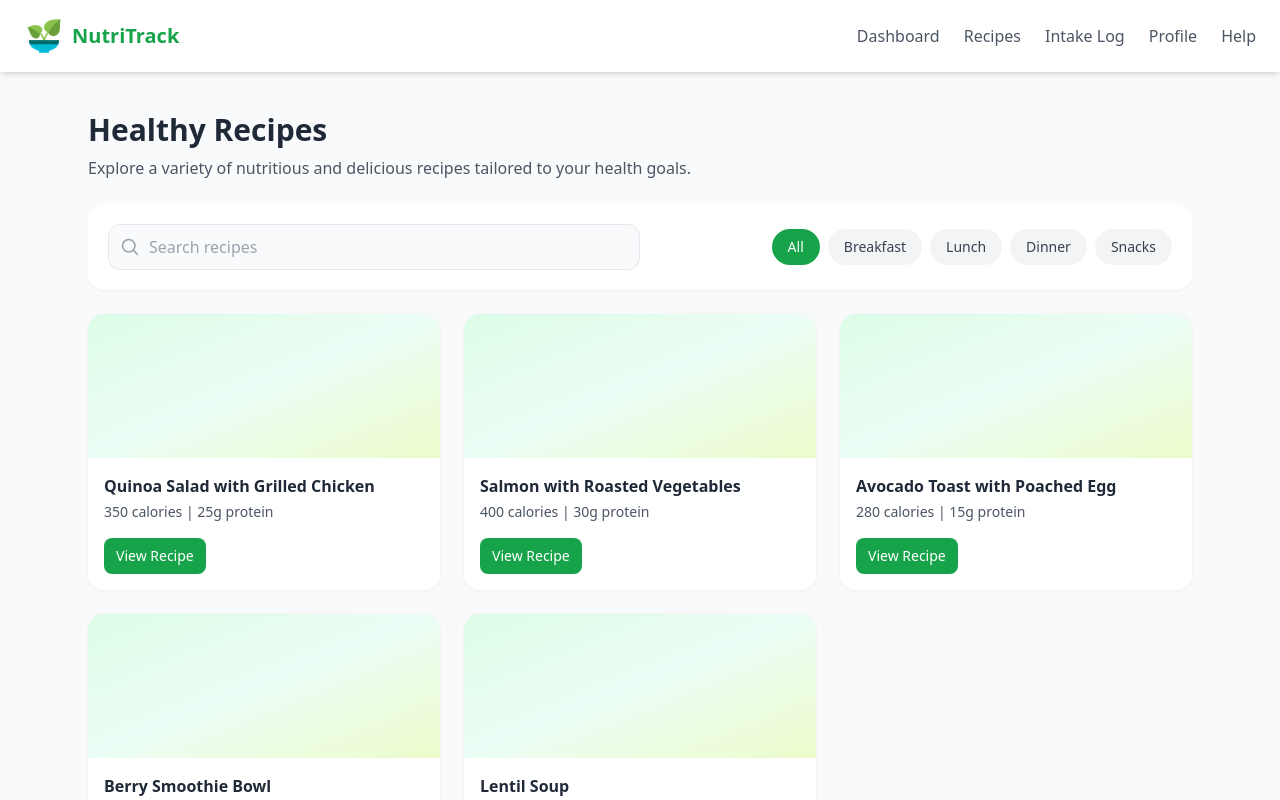
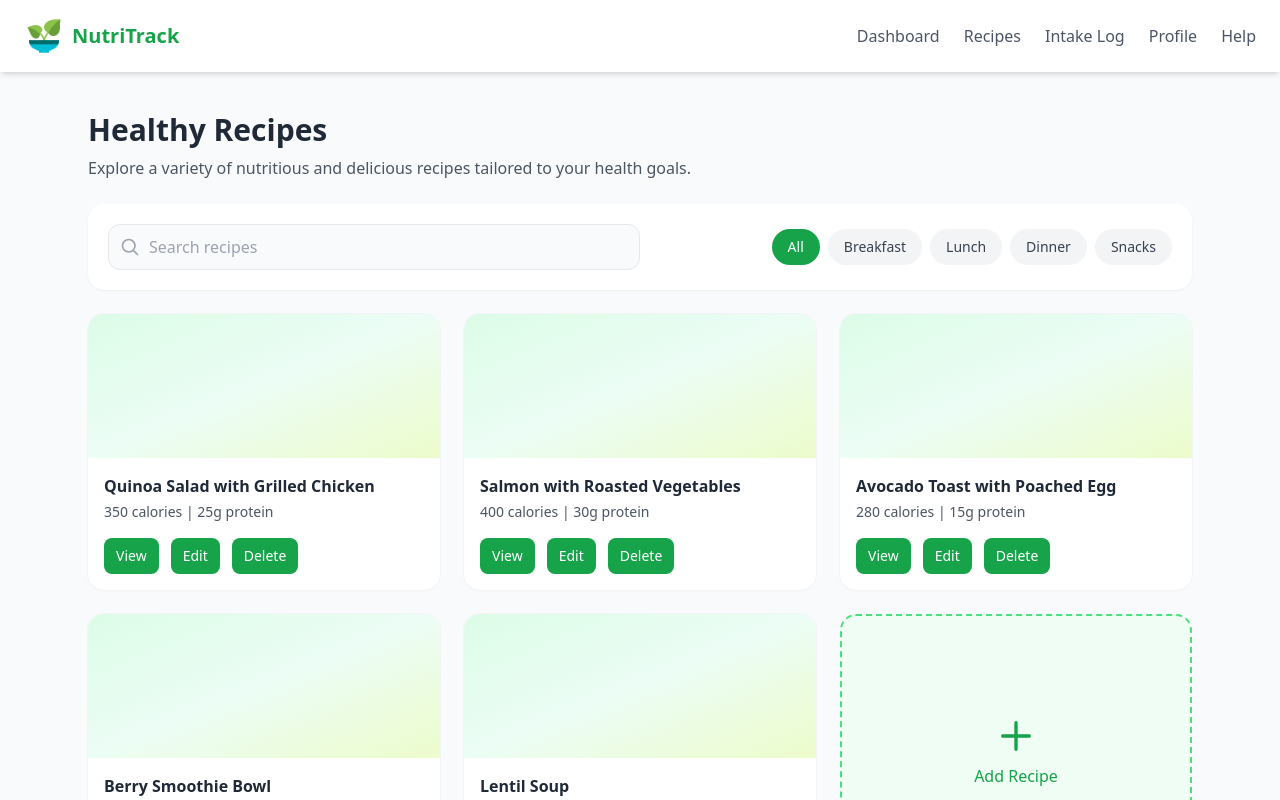
Before and after one commit to EduardoJRP/NutriTrack, a Next.js app: page /recipes in a window 1280 px wide. Shown: the top 800 px of the page. Built offline with nearby package versions, Linux system fonts and the light colour scheme.

Commit message:
update: added buttons for the edit and delete in teh recipes

```diff
--- a/app/recipes/page.tsx
+++ b/app/recipes/page.tsx
@@ -1,16 +1,16 @@
-"use client";
+'use client';
 
-import Navbar from "../components/Common/Navbar";
+import Navbar from '../components/Common/Navbar';
 
 export default function RecipesPage() {
-  const categories = ["All", "Breakfast", "Lunch", "Dinner", "Snacks"];
+  const categories = ['All', 'Breakfast', 'Lunch', 'Dinner', 'Snacks'];
 
   const recipes = [
-    { title: "Quinoa Salad with Grilled Chicken", calories: 350, protein: 25 },
-    { title: "Salmon with Roasted Vegetables", calories: 400, protein: 30 },
-    { title: "Avocado Toast with Poached Egg", calories: 280, protein: 15 },
-    { title: "Berry Smoothie Bowl", calories: 200, protein: 10 },
-    { title: "Lentil Soup", calories: 300, protein: 20 },
+    { title: 'Quinoa Salad with Grilled Chicken', calories: 350, protein: 25 },
+    { title: 'Salmon with Roasted Vegetables', calories: 400, protein: 30 },
+    { title: 'Avocado Toast with Poached Egg', calories: 280, protein: 15 },
+    { title: 'Berry Smoothie Bowl', calories: 200, protein: 10 },
+    { title: 'Lentil Soup', calories: 300, protein: 20 },
   ];
 
   return (
@@ -21,7 +21,8 @@ export default function RecipesPage() {
       <header className="mx-auto max-w-6xl px-6 pt-10 pb-6">
         <h1 className="text-2xl md:text-3xl font-bold">Healthy Recipes</h1>
         <p className="mt-2 text-gray-600">
-          Explore a variety of nutritious and delicious recipes tailored to your health goals.
+          Explore a variety of nutritious and delicious recipes tailored to your
+          health goals.
         </p>
       </header>
 
@@ -34,8 +35,19 @@ export default function RecipesPage() {
               <span className="sr-only">Search recipes</span>
               <span className="pointer-events-none absolute inset-y-0 left-3 flex items-center">
                 {/* Magnifying glass icon */}
-                <svg xmlns="http://www.w3.org/2000/svg" className="h-5 w-5 text-gray-400" viewBox="0 0 24 24" fill="none" stroke="currentColor">
-                  <path strokeWidth="2" strokeLinecap="round" strokeLinejoin="round" d="M21 21l-4.35-4.35M10.5 18a7.5 7.5 0 1 1 0-15 7.5 7.5 0 0 1 0 15z" />
+                <svg
+                  xmlns="http://www.w3.org/2000/svg"
+                  className="h-5 w-5 text-gray-400"
+                  viewBox="0 0 24 24"
+                  fill="none"
+                  stroke="currentColor"
+                >
+                  <path
+                    strokeWidth="2"
+                    strokeLinecap="round"
+                    strokeLinejoin="round"
+                    d="M21 21l-4.35-4.35M10.5 18a7.5 7.5 0 1 1 0-15 7.5 7.5 0 0 1 0 15z"
+                  />
                 </svg>
               </span>
               <input
@@ -51,11 +63,11 @@ export default function RecipesPage() {
                 <button
                   key={c}
                   className={[
-                    "rounded-full px-4 py-2 text-sm transition",
+                    'rounded-full px-4 py-2 text-sm transition',
                     i === 0
-                      ? "bg-green-600 text-white"
-                      : "bg-gray-100 text-gray-700 hover:bg-gray-200",
-                  ].join(" ")}
+                      ? 'bg-green-600 text-white'
+                      : 'bg-gray-100 text-gray-700 hover:bg-gray-200',
+                  ].join(' ')}
                 >
                   {c}
                 </button>
@@ -65,37 +77,67 @@ export default function RecipesPage() {
         </section>
 
         {/* Recipes grid */}
-        <section className="mt-6 grid grid-cols-1 gap-6 sm:grid-cols-2 lg:grid-cols-3">
+        <section className="mt-6 grid grid-cols-1 gap-6 sm:grid-cols-2 lg:grid-cols-3 auto-rows-fr">
           {recipes.map((r) => (
-            <article key={r.title} className="rounded-2xl bg-white shadow-sm ring-1 ring-gray-100 overflow-hidden">
-              {/* Placeholder thumb (since PDF didn’t specify images) */}
+            <article
+              key={r.title}
+              className="rounded-2xl bg-white shadow-sm ring-1 ring-gray-100 overflow-hidden"
+            >
               <div className="h-36 w-full bg-gradient-to-br from-green-100 via-emerald-50 to-lime-100" />
               <div className="p-4">
                 <h3 className="font-semibold">{r.title}</h3>
                 <p className="mt-1 text-sm text-gray-600">
                   {r.calories} calories | {r.protein}g protein
                 </p>
-                <div className="mt-4">
+                <div className="flex mt-4 gap-3">
                   <button className="inline-flex items-center rounded-lg bg-green-600 px-3 py-2 text-sm font-medium text-white hover:bg-green-700">
-                    View Recipe
+                    View
+                  </button>
+                  <button className="inline-flex items-center rounded-lg bg-green-600 px-3 py-2 text-sm font-medium text-white hover:bg-green-700">
+                    Edit
+                  </button>
+                  <button className="inline-flex items-center rounded-lg bg-green-600 px-3 py-2 text-sm font-medium text-white hover:bg-green-700">
+                    Delete
                   </button>
                 </div>
               </div>
             </article>
           ))}
+
+          {/* Add Recipe Card */}
+          <button
+            onClick={() => alert('Add Recipe Clicked!')}
+            className="flex flex-col items-center justify-center rounded-2xl border-2 border-dashed border-green-400 bg-green-50 hover:bg-green-100 transition h-full text-green-600 font-medium"
+          >
+            <svg
+              xmlns="http://www.w3.org/2000/svg"
+              className="h-10 w-10 mb-2"
+              fill="none"
+              viewBox="0 0 24 24"
+              stroke="currentColor"
+              strokeWidth="2"
+            >
+              <path
+                strokeLinecap="round"
+                strokeLinejoin="round"
+                d="M12 4v16m8-8H4"
+              />
+            </svg>
+            Add Recipe
+          </button>
         </section>
 
         {/* Pagination */}
         <nav className="mt-8 flex items-center justify-center gap-2">
-          {["1", "2", "3", "4", "5"].map((n, i) => (
+          {['1', '2', '3', '4', '5'].map((n, i) => (
             <button
               key={n}
               className={[
-                "h-9 w-9 rounded-lg text-sm font-medium",
+                'h-9 w-9 rounded-lg text-sm font-medium',
                 i === 0
-                  ? "bg-green-600 text-white"
-                  : "bg-white text-gray-700 ring-1 ring-gray-200 hover:bg-gray-50",
-              ].join(" ")}
+                  ? 'bg-green-600 text-white'
+                  : 'bg-white text-gray-700 ring-1 ring-gray-200 hover:bg-gray-50',
+              ].join(' ')}
             >
               {n}
             </button>
```
